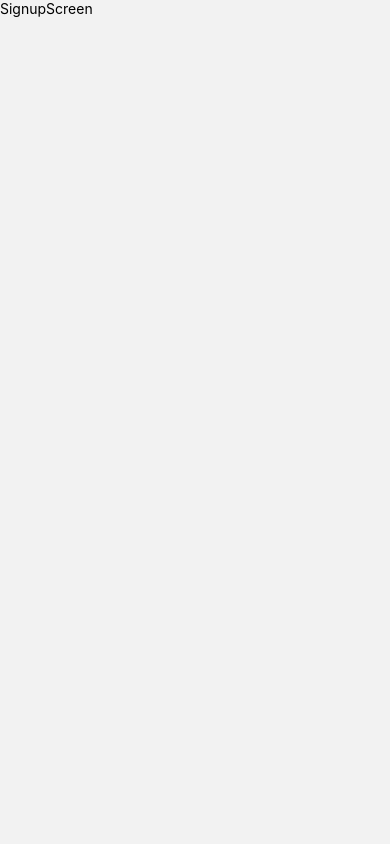
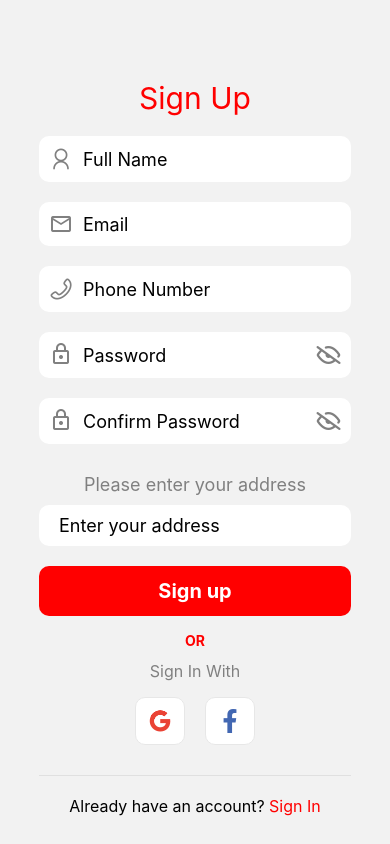
Before and after one commit to chandankrr/BiteSquare-Go, a React Native app: screen /Signup in a window 390 px wide. Built offline with nearby package versions, Linux system fonts and the light colour scheme.

Commit message:
designed sign up screen

```diff
--- a/package.json
+++ b/package.json
@@ -18,7 +18,7 @@
     "react": "18.2.0",
     "react-dom": "18.2.0",
     "react-native": "0.71.6",
-    "react-native-safe-area-context": "^4.5.1",
+    "react-native-safe-area-context": "4.5.0",
     "react-native-screens": "^3.20.0",
     "react-native-web": "~0.18.10"
   },
--- a/src/screens/login/LoginScreen.jsx
+++ b/src/screens/login/LoginScreen.jsx
@@ -6,6 +6,7 @@ import {
 } from '@expo/vector-icons';
 import React, { useState } from 'react';
 import {
+  ScrollView,
   StyleSheet,
   Text,
   TextInput,
@@ -20,6 +21,7 @@ const LoginScreen = ({ navigation }) => {
   const [showpassword, setShowpassword] = useState(false);
 
   return (
+    <ScrollView>
       <View style={styles.container}>
         <Text style={styles.head1}>Sign In</Text>
         <View style={styles.inputout}>
@@ -31,6 +33,7 @@ const LoginScreen = ({ navigation }) => {
           <TextInput
             style={styles.input}
             placeholder="Email"
+            keyboardType="email-address"
             onFocus={() => {
               setEmailfocus(true);
               setPasswordfocus(false);
@@ -56,7 +59,7 @@ const LoginScreen = ({ navigation }) => {
           <Octicons
             name={showpassword === false ? 'eye-closed' : 'eye'}
             size={24}
-          color="black"
+            color={colors.text2}
             onPress={() => {
               setShowpassword(!showpassword);
             }}
@@ -104,6 +107,7 @@ const LoginScreen = ({ navigation }) => {
           </Text>
         </Text>
       </View>
+    </ScrollView>
   );
 };
 
@@ -114,7 +118,8 @@ const styles = StyleSheet.create({
     flex: 1,
     width: '100%',
     alignItems: 'center',
-    justifyContent: 'center',
+    marginTop: 70,
+    marginBottom: 70,
   },
   head1: {
     fontSize: titles.title1,
--- a/src/screens/signup/SignupScreen.jsx
+++ b/src/screens/signup/SignupScreen.jsx
@@ -1,14 +1,299 @@
-import React from 'react';
-import { StyleSheet, Text, View } from 'react-native';
+import {
+  AntDesign,
+  FontAwesome5,
+  MaterialCommunityIcons,
+  Octicons,
+} from '@expo/vector-icons';
+import React, { useState } from 'react';
+import {
+  ScrollView,
+  StyleSheet,
+  Text,
+  TextInput,
+  TouchableOpacity,
+  View,
+} from 'react-native';
+import { btn1, colors, hr80, titles } from '../../global/style';
 
-const SignupScreen = () => {
+const SignupScreen = ({ navigation }) => {
+  const [nameFocus, setNameFocus] = useState(false);
+  const [emailFocus, setEmailFocus] = useState(false);
+  const [phoneFocus, setPhoneFocus] = useState(false);
+  const [passwordFocus, setPasswordFocus] = useState(false);
+  const [showPassword, setShowPassword] = useState(false);
+  const [showConPassword, setShowConPassword] = useState(false);
+  const [conPasswordFocus, setConPasswordFocus] = useState(false);
+
   return (
-    <View>
-      <Text>SignupScreen</Text>
-    </View>
+    <ScrollView>
+      <View style={styles.container}>
+        <Text style={styles.head1}>Sign Up</Text>
+
+        {/* name start */}
+        <View style={styles.inputout}>
+          <AntDesign
+            name="user"
+            size={24}
+            color={nameFocus === true ? colors.text1 : colors.text2}
+          />
+          <TextInput
+            style={styles.input}
+            placeholder="Full Name"
+            onFocus={() => {
+              setNameFocus(true);
+              setEmailFocus(false);
+              setPhoneFocus(false);
+              setPasswordFocus(false);
+              setShowPassword(false);
+              setConPasswordFocus(false);
+              setShowConPassword(false);
+            }}
+          />
+        </View>
+        {/* name end */}
+
+        {/* email start */}
+        <View style={styles.inputout}>
+          <MaterialCommunityIcons
+            name="email-outline"
+            size={24}
+            color={emailFocus === true ? colors.text1 : colors.text2}
+          />
+          <TextInput
+            style={styles.input}
+            placeholder="Email"
+            keyboardType="email-address"
+            onFocus={() => {
+              setNameFocus(false);
+              setEmailFocus(true);
+              setPhoneFocus(false);
+              setPasswordFocus(false);
+              setShowPassword(false);
+              setConPasswordFocus(false);
+              setShowConPassword(false);
+            }}
+          />
+        </View>
+        {/* email end */}
+
+        {/* phone start */}
+        <View style={styles.inputout}>
+          <AntDesign
+            name="phone"
+            size={24}
+            color={phoneFocus === true ? colors.text1 : colors.text2}
+          />
+          <TextInput
+            style={styles.input}
+            placeholder="Phone Number"
+            keyboardType="numeric"
+            maxLength={10}
+            onFocus={() => {
+              setNameFocus(false);
+              setEmailFocus(false);
+              setPhoneFocus(true);
+              setPasswordFocus(false);
+              setShowPassword(false);
+              setConPasswordFocus(false);
+              setShowConPassword(false);
+            }}
+          />
+        </View>
+        {/* phone end */}
+
+        {/* password start */}
+        <View style={styles.inputout}>
+          <MaterialCommunityIcons
+            name="lock-outline"
+            size={24}
+            color={passwordFocus === true ? colors.text1 : colors.text2}
+          />
+          <TextInput
+            style={styles.input}
+            placeholder="Password"
+            onFocus={() => {
+              setNameFocus(false);
+              setEmailFocus(false);
+              setPhoneFocus(false);
+              setPasswordFocus(true);
+              setConPasswordFocus(false);
+            }}
+            secureTextEntry={showPassword === false ? true : false}
+          />
+          <Octicons
+            name={showPassword === false ? 'eye-closed' : 'eye'}
+            size={24}
+            color={colors.text2}
+            onPress={() => {
+              setShowPassword(!showPassword);
+            }}
+          />
+        </View>
+        {/* password end */}
+
+        {/* confirm password start */}
+        <View style={styles.inputout}>
+          <MaterialCommunityIcons
+            name="lock-outline"
+            size={24}
+            color={conPasswordFocus === true ? colors.text1 : colors.text2}
+          />
+          <TextInput
+            style={styles.input}
+            placeholder="Confirm Password"
+            onFocus={() => {
+              setNameFocus(false);
+              setEmailFocus(false);
+              setPhoneFocus(false);
+              setConPasswordFocus(true);
+              setPasswordFocus(false);
+            }}
+            secureTextEntry={showConPassword === false ? true : false}
+          />
+          <Octicons
+            name={showConPassword === false ? 'eye-closed' : 'eye'}
+            size={24}
+            color={colors.text2}
+            onPress={() => {
+              setShowConPassword(!showConPassword);
+            }}
+          />
+        </View>
+        {/* confirm password end */}
+
+        {/* address start */}
+        <Text style={styles.address}>Please enter your address</Text>
+        <View style={styles.inputout}>
+          <TextInput
+            style={styles.input}
+            placeholder="Enter your address"
+            onFocus={() => {
+              setNameFocus(false);
+              setEmailFocus(false);
+              setPhoneFocus(false);
+              setPasswordFocus(false);
+              setShowPassword(false);
+              setConPasswordFocus(false);
+              setShowConPassword(false);
+            }}
+          />
+        </View>
+        {/* address end */}
+
+        <TouchableOpacity style={[btn1, { marginVertical: 10 }]}>
+          <Text
+            style={{
+              color: colors.col1,
+              fontSize: titles.btntxt,
+              fontWeight: 'bold',
+            }}
+          >
+            Sign up
+          </Text>
+        </TouchableOpacity>
+
+        <Text style={styles.or}>OR</Text>
+        <Text style={styles.gftxt}>Sign In With</Text>
+
+        <View style={styles.gf}>
+          <TouchableOpacity>
+            <View style={styles.gficon}>
+              <AntDesign name="google" size={24} color="#EA4335" />
+            </View>
+          </TouchableOpacity>
+          <TouchableOpacity>
+            <View style={styles.gficon}>
+              <FontAwesome5 name="facebook-f" size={24} color="#4267B2" />
+            </View>
+          </TouchableOpacity>
+        </View>
+
+        <View style={hr80} />
+
+        <Text style={{ fontSize: 16 }}>
+          Already have an account?
+          <Text
+            style={styles.signup}
+            onPress={() => navigation.navigate('Login')}
+          >
+            {' '}
+            Sign In
+          </Text>
+        </Text>
+      </View>
+    </ScrollView>
   );
 };
 
 export default SignupScreen;
 
-const styles = StyleSheet.create({});
+const styles = StyleSheet.create({
+  container: {
+    flex: 1,
+    width: '100%',
+    alignItems: 'center',
+    marginTop: 70,
+    marginBottom: 70,
+  },
+  head1: {
+    fontSize: titles.title1,
+    color: colors.text1,
+    textAlign: 'center',
+    marginVertical: 10,
+  },
+  inputout: {
+    flexDirection: 'row',
+    width: '80%',
+    marginVertical: 10,
+    backgroundColor: colors.col1,
+    borderRadius: 10,
+    paddingVertical: 10,
+    paddingHorizontal: 10,
+    elevation: 20,
+  },
+  input: {
+    fontSize: 18,
+    marginLeft: 10,
+    width: '80%',
+  },
+  forgot: {
+    color: colors.text2,
+    marginTop: 20,
+    marginBottom: 6,
+    fontSize: 16,
+  },
+  or: {
+    color: colors.text1,
+    marginVertical: 6,
+    fontWeight: 'bold',
+    fontSize: 14,
+  },
+  gftxt: {
+    color: colors.text2,
+    marginVertical: 6,
+    fontSize: 16,
+  },
+  gf: {
+    flexDirection: 'row',
+  },
+  gficon: {
+    backgroundColor: 'white',
+    width: 50,
+    margin: 10,
+    borderRadius: 10,
+    padding: 10,
+    alignItems: 'center',
+    borderWidth: 1,
+    borderColor: '#e7e7e7',
+    elevation: 16,
+  },
+  signup: {
+    color: colors.text1,
+  },
+  address: {
+    fontSize: 18,
+    color: colors.text2,
+    textAlign: 'center',
+    marginTop: 20,
+  },
+});
```
Also changed, not shown: 1 other file (tests, documents, lock files or other folders). Lines whose indentation alone changed are shown as unchanged.
